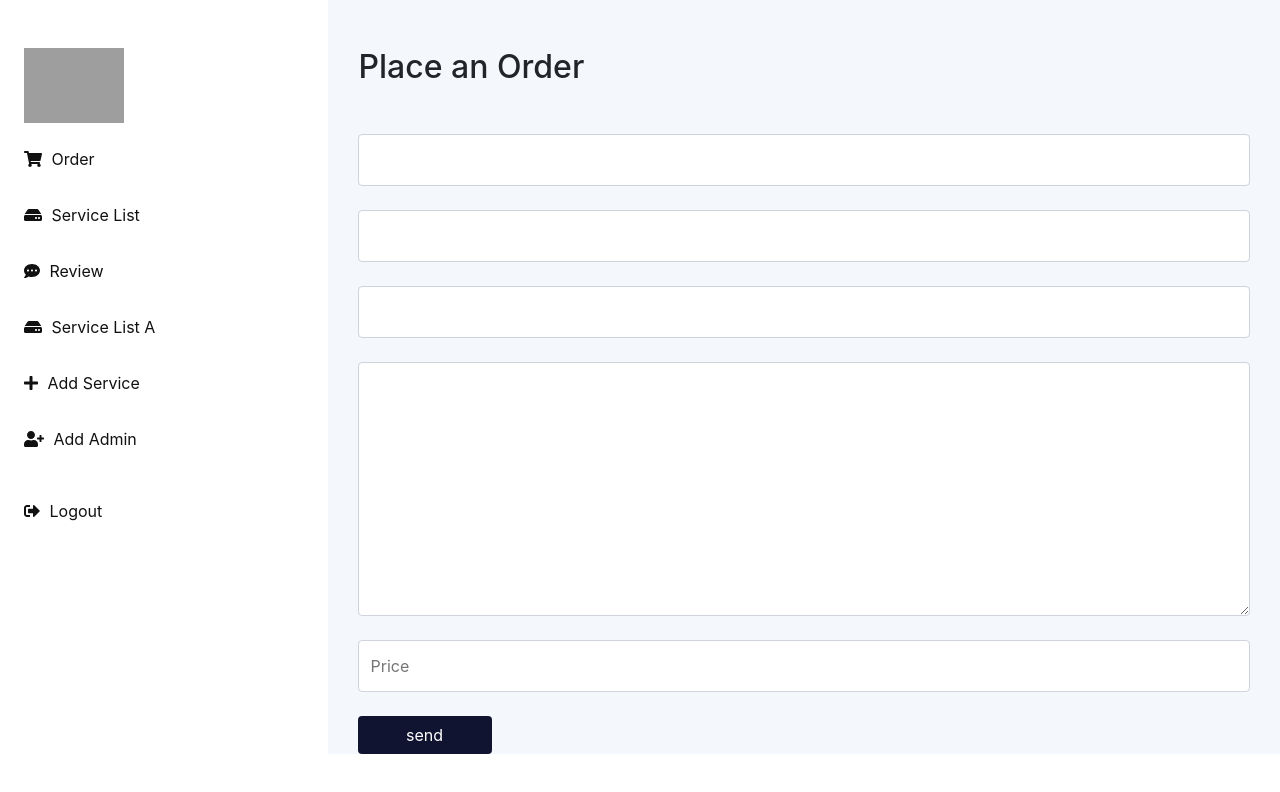
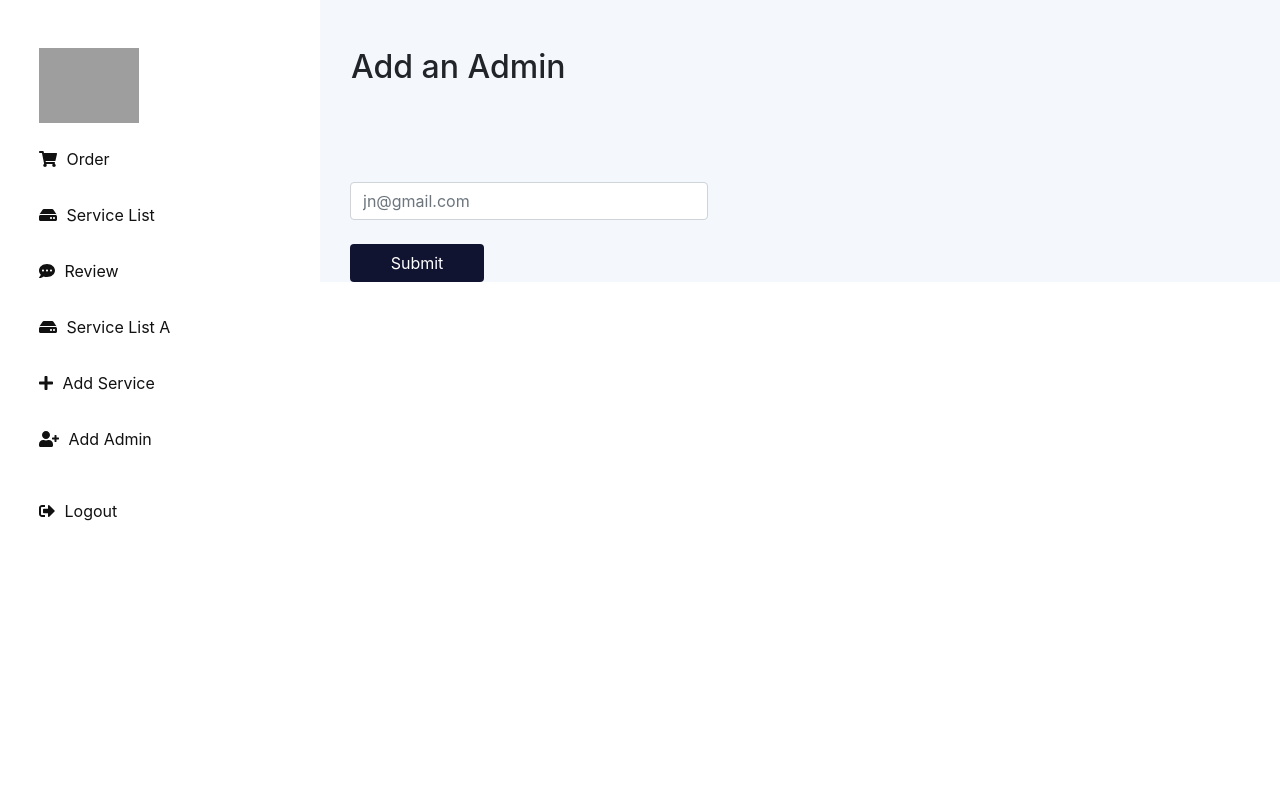
Before and after one commit to tazwar9t62/creative-agency-client, a React (Create React App) app: page /dashboard/admin/addAdmin in a window 1280 px wide. Shown: the top 792 px of the page. Built offline with nearby package versions, Linux system fonts and the light colour scheme; no server answers; grey boxes are pictures that could not be loaded.

Commit message:
added admin adding

```diff
--- a/src/App.js
+++ b/src/App.js
@@ -14,6 +14,7 @@ import PrivateRoute from './components/PrivateRoute/PrivateRoute';
 
 import Review from './components/Dashboard/Review/Review';
 import AddService from './components/Dashboard/AddService/AddService';
+import AddAdmin from './components/Dashboard/AddAddmin/AddAdmin';
 export const UserContext = createContext();
 
 function App() {
@@ -26,6 +27,9 @@ function App() {
         <Switch>
         <Route path="/dashboard/admin/addService">
            <AddService/>
+          </Route>
+          <Route path="/dashboard/admin/addAdmin">
+           <AddAdmin/>
           </Route>
           <Route path="/login">
            <Login/>
--- /dev/null
+++ b/src/components/Dashboard/AddAddmin/AddAdmin.js
@@ -0,0 +1,53 @@
+import React from 'react';
+import { useForm } from 'react-hook-form';
+import Sidebar from '../Sidebar/Sidebar';
+
+const AddAdmin = () => {
+    const { register, handleSubmit,  errors } = useForm();
+  const onSubmit = (data) => {
+    fetch("http://localhost:5000/addAdmin", {
+      method: "POST",
+      headers: { "Content-Type": "application/json" },
+      body: JSON.stringify(data),
+    })
+      .then((res) => res.json())
+      .then((data) => {
+        if (data){
+            alert("Admin added successfully")
+        }
+      });
+  };
+    return (
+        <div className="container-fluid">
+        <div className="row">
+          <div className="col-md-3">
+            <Sidebar />
+          </div>
+          <div className="col-md-9 dashboard-background">
+          <div className="pt-5 pl-3">
+                <h2>Add an Admin</h2>
+            </div>
+
+            <div className="col-md-5 mt-5 pt-5">
+              <form onSubmit={handleSubmit(onSubmit)}>
+
+                <input
+                  name="email"
+                  required
+                  placeholder="jn@gmail.com"
+                  type="email"
+                  className="form-control"
+                  ref={register}
+                />
+                <br />
+
+                <input className="btn btn-brand text-white" type="submit" />
+              </form>
+            </div>
+          </div>
+        </div>
+      </div>
+    );
+};
+
+export default AddAdmin;
```
